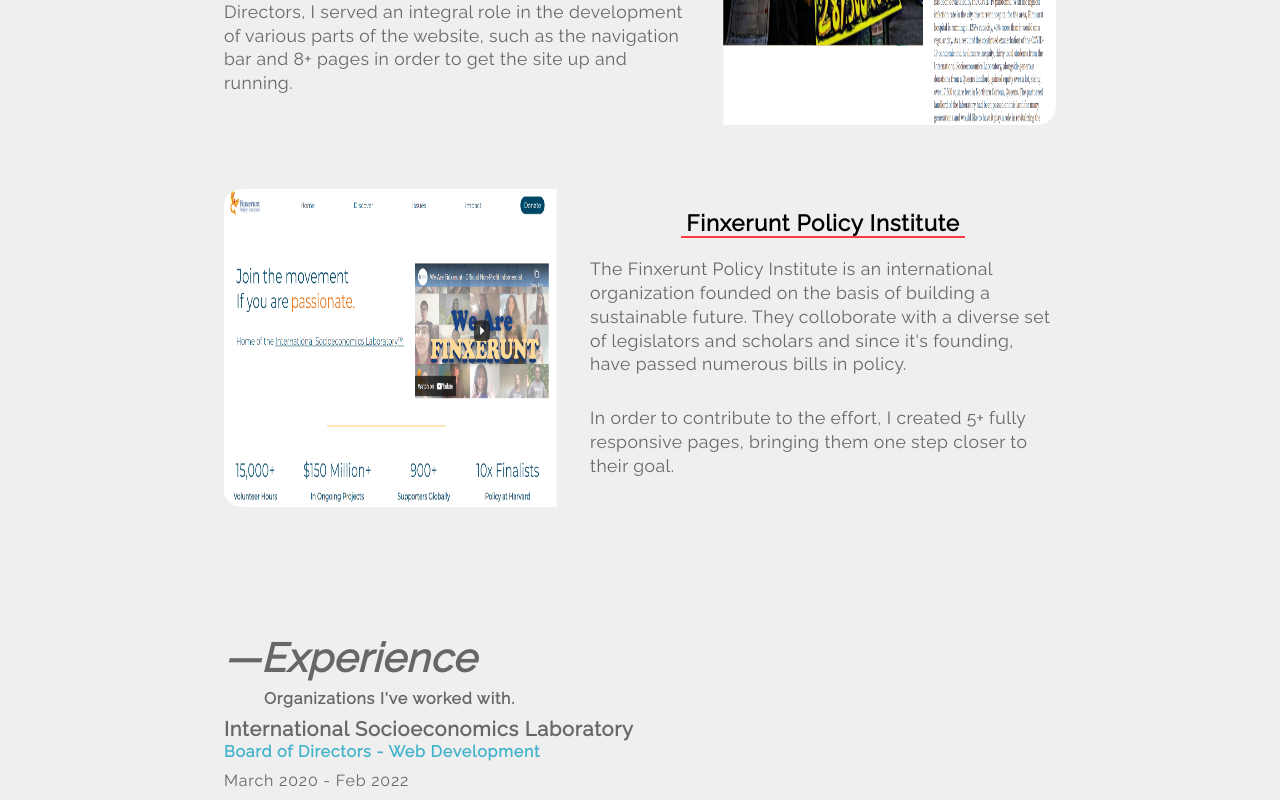
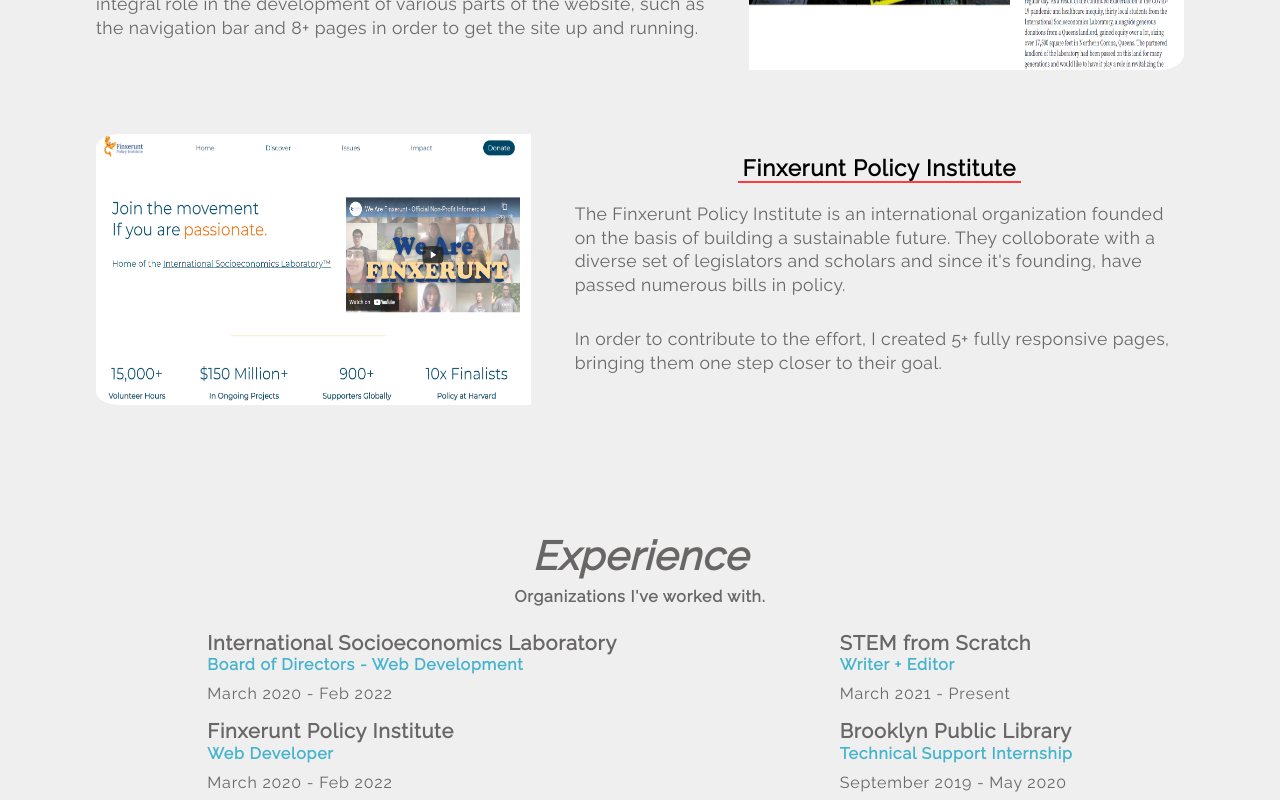
Before and after one commit to TChoy04/personal-website, a React (Create React App) app: page / in a window 1280 px wide. Shown: the part 1020-1820 px from the top of the page. Built offline with nearby package versions, Linux system fonts and the light colour scheme; a web font is replaced by a local one.

Commit message:
removed error page

```diff
--- a/src/App.css
+++ b/src/App.css
@@ -95,19 +95,16 @@ body {
 
 @media (min-width: 768px) {
   .wrapper {
-    width: 75%;
+    width: 85%;
   }
   .mobile-vanish {
     display: initial;
-  }
-  .experience-heading-description {
-    padding-left: 2.5rem;
   }
 }
 
 @media (min-width: 1024px) {
   .wrapper {
-    width: 70%;
+    width: 85%;
   }
   .header {
     padding-block: 5%;
@@ -115,9 +112,7 @@ body {
 }
 
 @media (min-width: 1200px) {
-  .wrapper {
-    width: 65%;
-  }
+
 
   .image-socials {
     display: flex;
@@ -169,3 +164,8 @@ body {
     padding-bottom: 4rem;
   }
 }
+@media (min-width: 1400px){
+.wrapper{
+  width:70%;
+}
+}
--- a/src/App.js
+++ b/src/App.js
@@ -1,7 +1,5 @@
-
 import {BrowserRouter as  Router, Routes, Route} from "react-router-dom";
-import Main from "./main.js";
-import ErrorPage from "./components/ErrorPage.js"
+import Main from "./components/main.js";
 import "./App.css";
 function App() {
   return (
@@ -9,7 +7,6 @@ function App() {
   <Routes>
     <Route path="/" element={<Main></Main>}></Route>
     <Route path="/js30"> </Route>
-    <Route path="*" element={<ErrorPage></ErrorPage>}></Route>
   </Routes>
 </Router>
   );
--- a/src/components/ErrorPage.css
+++ /dev/null
@@ -1,15 +0,0 @@
-.error{
-    height:100vh;
-    width:100vw;
-}
-.error{
-    display:grid;
-    place-items:center;
-}
-.error-link{
-    font-size:2rem;
-    transition:all 0.5s;
-}
-.error-link:hover{
-    opacity:0.6;
-}
--- a/src/components/ErrorPage.js
+++ /dev/null
@@ -1,15 +0,0 @@
-import "./ErrorPage.css"
-import {BrowserRouter as Router, Link} from "react-router-dom";
-
-const ErrorPage = () =>{
-return <div class="error">
-    <h1>Error 404:
-        Page not Found
-    </h1>
-
-
-    <a href=".." class="error-link"> Homepage </a>
-
-</div>
-}
-export default ErrorPage;
--- a/src/components/ExperienceContainer.js
+++ b/src/components/ExperienceContainer.js
@@ -4,13 +4,13 @@ const ExperienceContainer = () => {
     <div className="experience-container">
       <div className="experience-header">
         <h1 className="experience-heading">
-          <span className="mobile-vanish">—</span>Experience
+        Experience
         </h1>
-        <strong className="experience-heading-description">
+        <p className="experience-heading-description">
           Organizations I've worked with.
-        </strong>
+        </p>
       </div>
-      <div>
+      <div className="flex-divider">
         <div className="split-exp">
           <Experiences
             title="International Socioeconomics Laboratory"
--- a/src/components/Experiences.css
+++ b/src/components/Experiences.css
@@ -1,11 +1,15 @@
 .experiences {
   padding-top: 0.75rem;
   line-height: 1.2rem;
+}
+.experience-header{
+  padding-bottom:1rem;
 }
 .experience-heading {
   font-style: italic;
   font-size: 2.5em;
   padding-bottom: 0.5rem;
+  text-align:center;
 }
 .experience-title {
   font-size: 1.25rem;
@@ -20,3 +24,14 @@
   font-size: 1rem;
   padding: 0.45rem 0;
 }
+.experience-heading-description {
+  text-align:center;
+  font-weight:bold;
+}
+
+@media (min-width: 1200px){
+  .flex-divider{
+    display:flex;
+    justify-content: space-around;
+  }
+}
--- /dev/null
+++ b/src/components/main.js
@@ -0,0 +1,13 @@
+import MyHeader from "./MyHeader.js";
+import ProjectContainer from "./ProjectContainer.js";
+import ExperienceContainer from "./ExperienceContainer.js";
+
+
+const Main = () =>{
+    return <div className="wrapper">
+      <MyHeader />
+  <ProjectContainer/>
+<ExperienceContainer/>
+    </div>
+}
+export default Main;
--- a/src/main.js
+++ /dev/null
@@ -1,13 +0,0 @@
-import MyHeader from "./components/MyHeader.js";
-import ProjectContainer from "./components/ProjectContainer.js";
-import ExperienceContainer from "./components/ExperienceContainer.js";
-
-
-const Main = () =>{
-    return <div className="wrapper">
-      <MyHeader />
-  <ProjectContainer/>
-<ExperienceContainer/>
-    </div>
-}
-export default Main;
```
